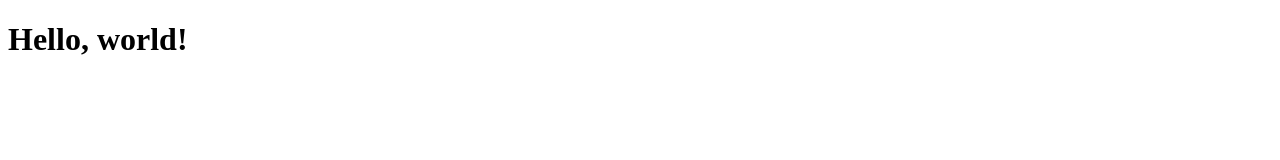
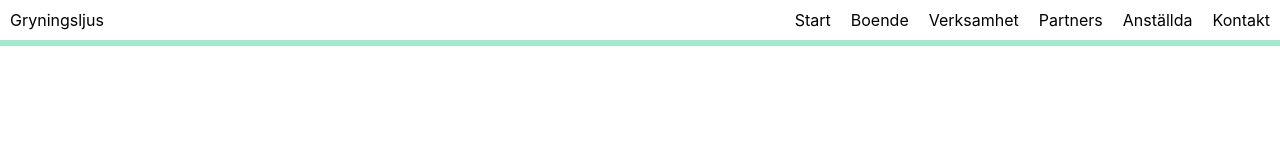
Before and after one commit to Hemmalaget/gryningsljus, a React app: page / in a window 1280 px wide. Built offline with nearby package versions, Linux system fonts and the light colour scheme.

Commit message:
Implement menu component

```diff
--- /dev/null
+++ b/app/app.js
@@ -0,0 +1,12 @@
+import React from "react"
+import { ThemeProvider } from "styled-components"
+import theme from "./theme"
+import Menu from "./components/menu"
+
+export default () => (
+  <ThemeProvider theme={theme}>
+    <div>
+      <Menu />
+    </div>
+  </ThemeProvider>
+)
--- /dev/null
+++ b/app/components/menu.js
@@ -0,0 +1,36 @@
+import React from "react"
+import styled from "styled-components"
+
+const NavBar = styled.ul`
+  display: flex;
+  flex-direction: column;
+  list-style: none;
+  padding: 0;
+  margin: 0;
+  border-bottom: 6px solid ${props => props.theme.main};
+
+  @media (min-width: 700px) {
+    flex-direction: row;
+    justify-content: flex-end;
+  }
+`
+
+const NavItem = styled.li`
+  padding: 10px;
+  text-align: center;
+`
+
+const Logo = NavItem.extend`
+  margin-right: auto;
+`
+
+export default () =>
+  <NavBar>
+    <Logo>Gryningsljus</Logo>
+    <NavItem>Start</NavItem>
+    <NavItem>Boende</NavItem>
+    <NavItem>Verksamhet</NavItem>
+    <NavItem>Partners</NavItem>
+    <NavItem>Anställda</NavItem>
+    <NavItem>Kontakt</NavItem>
+  </NavBar>
--- a/app/index.html
+++ b/app/index.html
@@ -3,6 +3,17 @@
   <head>
     <meta charset="utf-8">
     <title>Gryningsljus</title>
+    <style>
+      *, *:before, *:after {
+        -webkit-box-sizing: border-box;
+        -moz-box-sizing: border-box;
+        box-sizing: border-box;
+      }
+      body {
+        margin: 0;
+        font-family: -apple-system,BlinkMacSystemFont,"Segoe UI",Roboto,Oxygen-Sans,Ubuntu,Cantarell,"Helvetica Neue",sans-serif;
+       }
+    </style>
   </head>
   <body>
     <div id="root">
--- a/app/index.js
+++ b/app/index.js
@@ -1,7 +1,8 @@
 import React from "react"
 import ReactDOM from "react-dom"
+import App from "./app"
 
 ReactDOM.render(
-  <h1>Hello, world!</h1>,
+  <App />,
   document.getElementById('root')
 );
--- /dev/null
+++ b/app/theme.js
@@ -0,0 +1,3 @@
+export default {
+  main: "#a8e6ce"
+}
```
